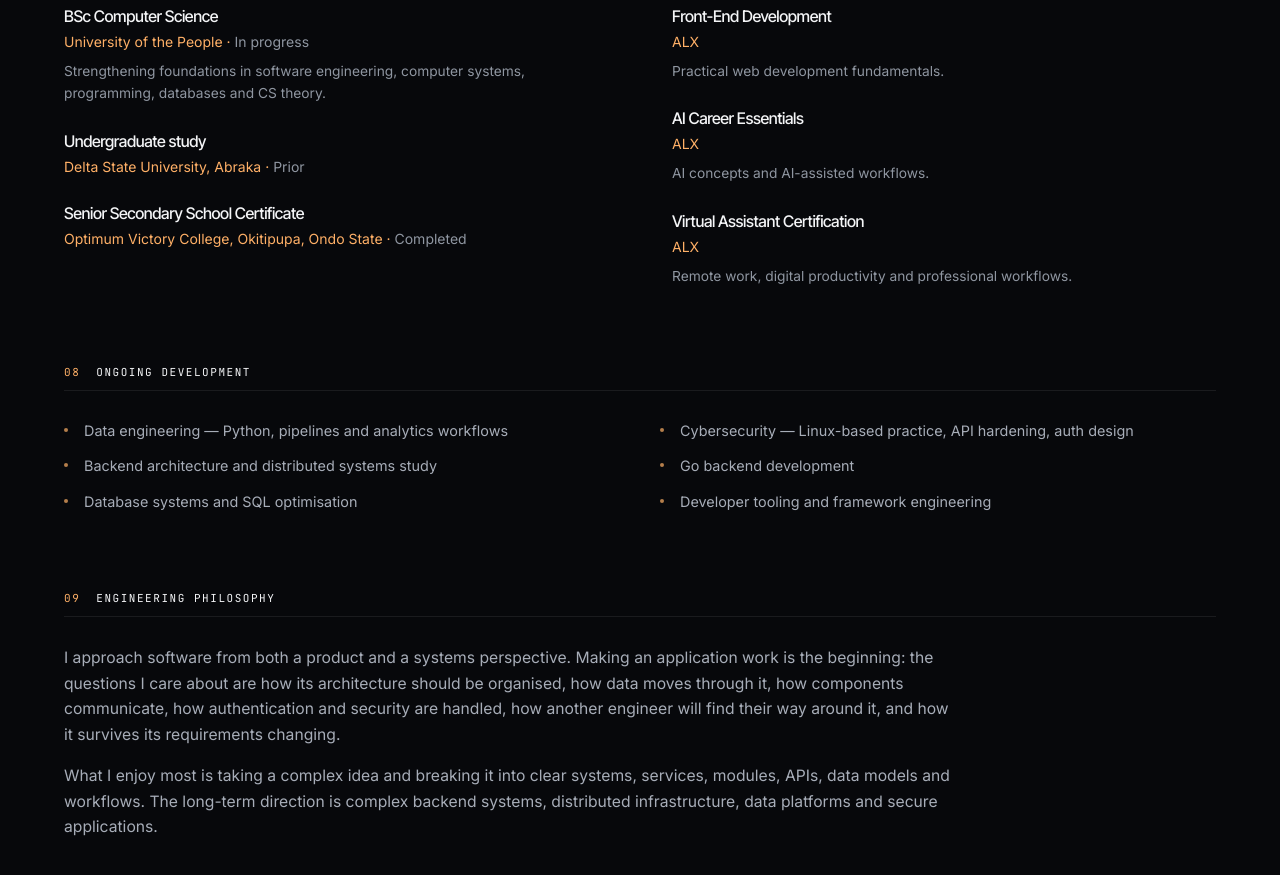
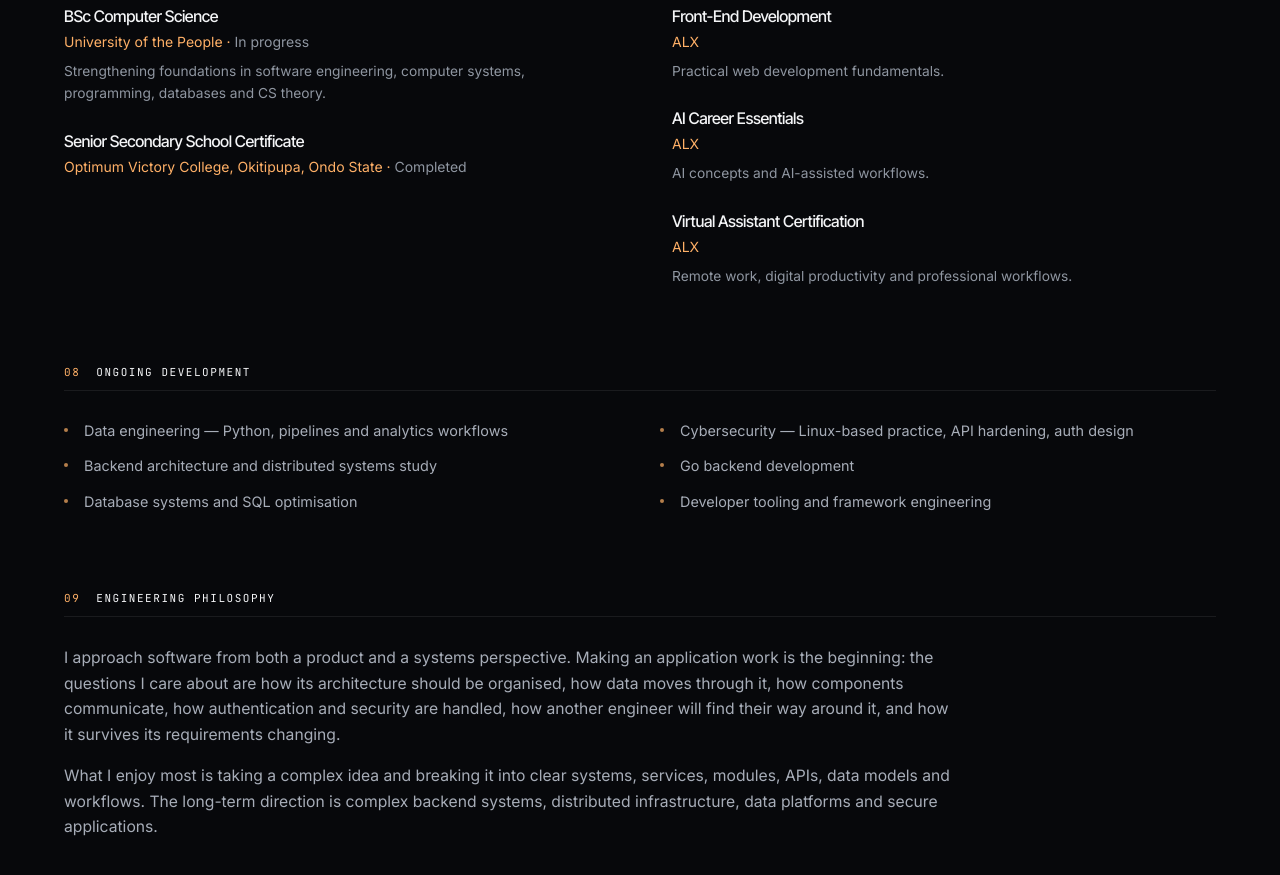
Before and after one commit to oyinlola-tech/oyinlola, a Next.js app: page /cv in a window 1280 px wide. Shown: the part 5720-6595 px from the top of the page. Built offline with nearby package versions, Linux system fonts and the light colour scheme.

Commit message:
feat: remove undergraduate study entry from education sections in CV and site

```diff
--- a/content/cv.ts
+++ b/content/cv.ts
@@ -234,11 +234,6 @@
     note: "Strengthening foundations in software engineering, computer systems, programming, databases and CS theory.",
   },
   {
-    title: "Undergraduate study",
-    org: "Delta State University, Abraka",
-    period: "Prior",
-  },
-  {
     title: "Senior Secondary School Certificate",
     org: "Optimum Victory College, Okitipupa, Ondo State",
     period: "Completed",
--- a/content/site.ts
+++ b/content/site.ts
@@ -259,11 +259,6 @@
     note: "Formal computer science alongside production engineering work.",
   },
   {
-    title: "Undergraduate study",
-    org: "Delta State University, Abraka",
-    period: "Prior",
-  },
-  {
     title: "Software engineering programmes",
     org: "ALX",
     period: "Completed",
```
